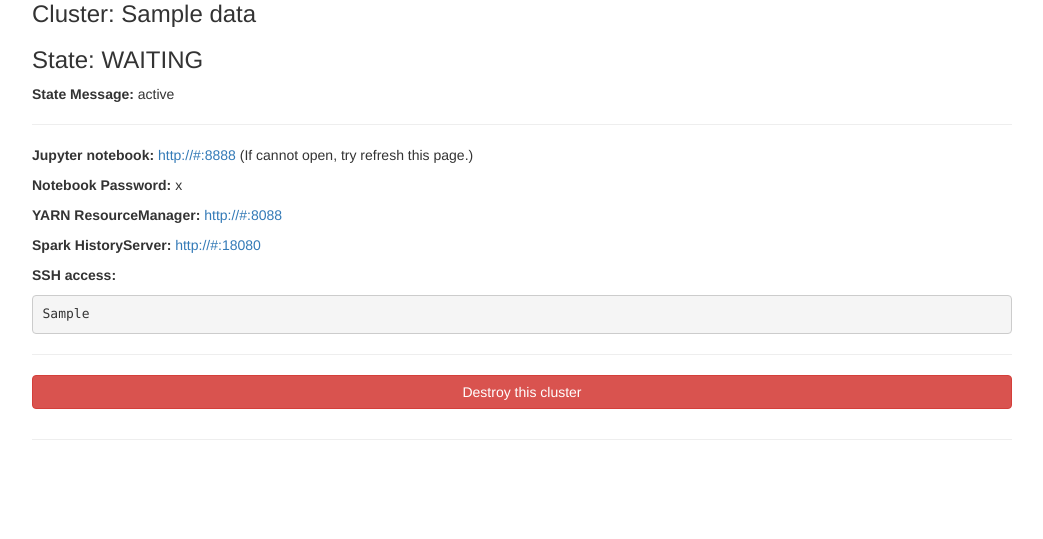
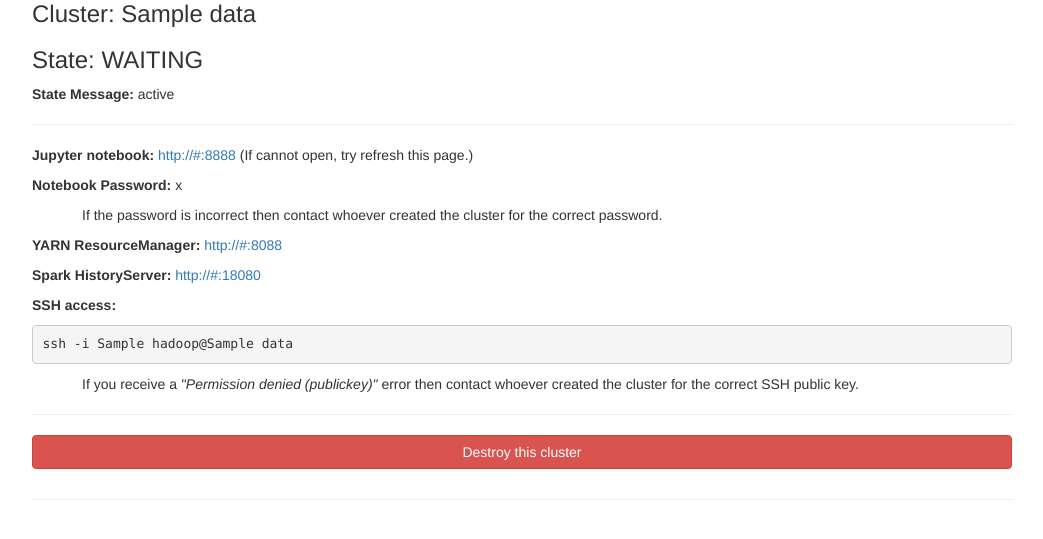
Before and after one commit to arapat/spark-notebook, a Flask app: template spark_notebook/templates/emr-details.html in a window 1280 px wide. Shown: the part 173-712 px from the top of the page, without its empty margins (118-1161 px from the left). Run offline with Flask 2, Linux system fonts and the light colour scheme; the template is opened without the code that fills it: most values are stand-ins (such as "Sample title", 1, 10 or a date in 2020); some libraries are stand-ins or nearby versions.

Commit message:
Show the ssh key in the ssh command; print warnings about incorrect jupyter notebook passwords and ssh public keys

```diff
--- a/spark_notebook/templates/emr-details.html
+++ b/spark_notebook/templates/emr-details.html
@@ -31,14 +31,27 @@
             <p><b>Jupyter notebook:</b>
                 <a target="_blank" href="http://{{data['master_url']}}:8888">http://{{data['master_url']}}:8888</a>
                 (If cannot open, try refresh this page.)</p>
-            <p><b>Notebook Password:</b> {{data['password']}}</p>
-            <p><b>YARN ResourceManager:</b>
+            {% if data["password"] == "None" %}
+                <p><b>Notebook Password:</b> Unable to determine the password. Please contact the person who created
+                    the cluster.</p>
+            {% else %}
+                <p><b>Notebook Password:</b> {{data['password']}}</p>
+                <p style="text-indent: 50px;">If the password is incorrect then contact whoever created the cluster
+                    for the correct password.</p>
+            {% endif %}
+                <p><b>YARN ResourceManager:</b>
                 <a target="_blank" href="http://{{data['master_url']}}:8088">http://{{data['master_url']}}:8088</a></p>
             <p><b>Spark HistoryServer:</b>
                 <a target="_blank" href="http://{{data['master_url']}}:18080">http://{{data['master_url']}}:18080</a></p>
-            <p><b>SSH access:</b>
-            <pre>{{data["aws_access"]}}</pre></p>
-
+            {% if data["ssh_key"] == "None" %}
+                <p><b>SSH access:</b>
+                <pre>ssh -i <i>INSERT_PATH_TO_SSH_KEY</i> hadoop@{{data["master_public_dns_name"]}}</pre></p>
+            {% else %}
+                <p><b>SSH access:</b>
+                <pre>ssh -i {{data["ssh_key"]}} hadoop@{{data["master_public_dns_name"]}}</pre></p>
+                <p style="text-indent: 50px;">If you receive a <i>"Permission denied (publickey)"</i> error then contact
+                    whoever created the cluster for the correct SSH public key.</p>
+            {% endif %}
             <hr>
 
             <!-- Button trigger destroy modal -->
```
Also changed, not shown: spark_notebook/server.py (+9 -2 lines), tests/test_emr_details.py (+2 -1 lines).
